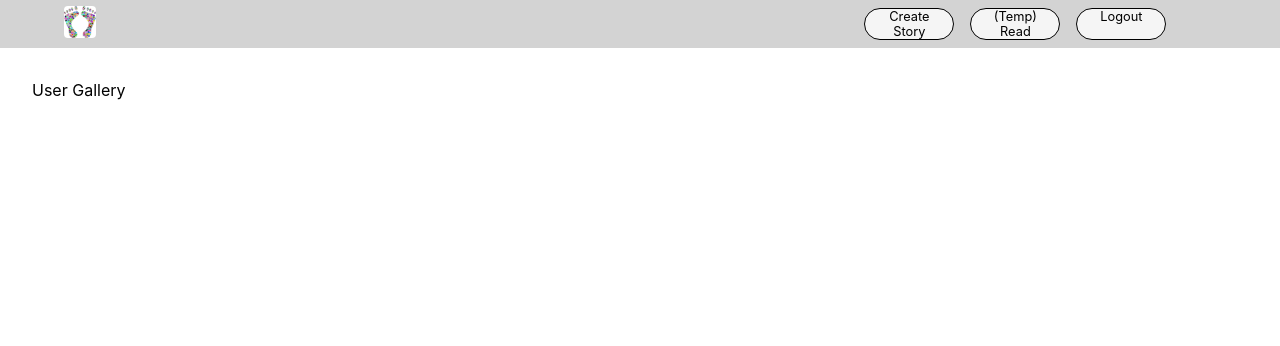
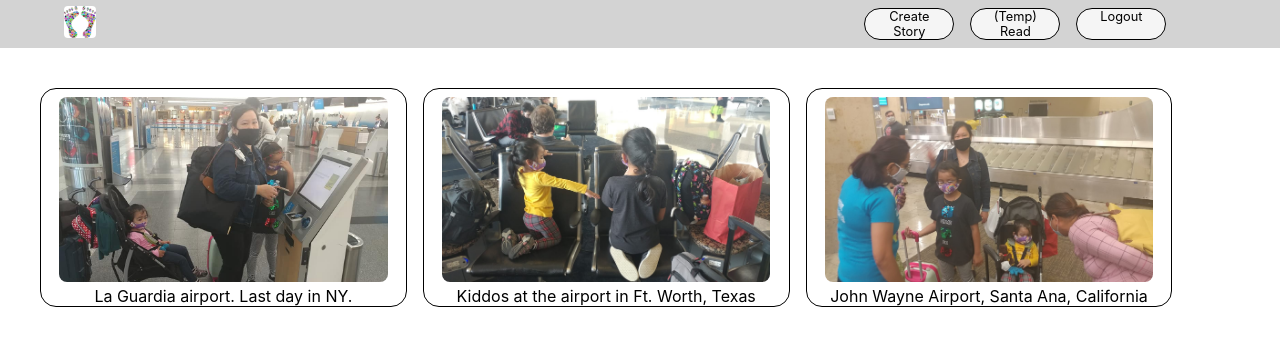
Before and after one commit to bw-ptct-Expat-Journal-4/frontend, a React (Create React App) app: page /user in a window 1280 px wide. Shown: the top 346 px of the page. Built offline with nearby package versions, Linux system fonts and the light colour scheme.

Commit message:
drafted UserGallery. shows stories for selected user. hard-coded for user 1 until state issue resolved

```diff
--- a/src/Components/UserGallery.js
+++ b/src/Components/UserGallery.js
@@ -1,11 +1,28 @@
-import React from 'react';
+import React, { useContext } from 'react';
 import styled from 'styled-components';
-import testData from './../utility/testData';
+// import testData from './../utility/testData';
+import { StoriesContext } from './StoriesContext';
 
 const UserGallery = (props) => {
+    const [users, setUsers] = useContext(StoriesContext);
+    let user = users.find(item => item.user_ID === 2);
+    let storylist = user.stories;
+
+
     return (
+        // console.log(users),
+        // console.log(user),
+        console.log(storylist),
         <Section>
-            User Gallery
+            {storylist.map(item => (
+                <div className='story-container' key={item.storyID}>
+                    <div className='story-image'>
+                        {/* <img src={user.avatar} alt={user.username}></img> */}
+                        <img src={require(`../img/${item.file}`)} alt={item.file}></img>
+                    </div>
+                    <div>{item.desc}</div>
+                </div>
+            ))}
         </Section>
     )
 }
@@ -15,15 +32,15 @@ const Section = styled.section`
     display: flex;
     flex-wrap: wrap;
 
-    .user-container {
+    .story-container {
         margin: .5rem;
-        width: 10rem;
+        width: 30%;
         border: 1px solid black;
         border-radius: 1rem;
         text-align: center;
     }
 
-    .avatar {
+    .story-image {
         width: 90%;
         margin-left: auto;
         margin-right: auto;
```
